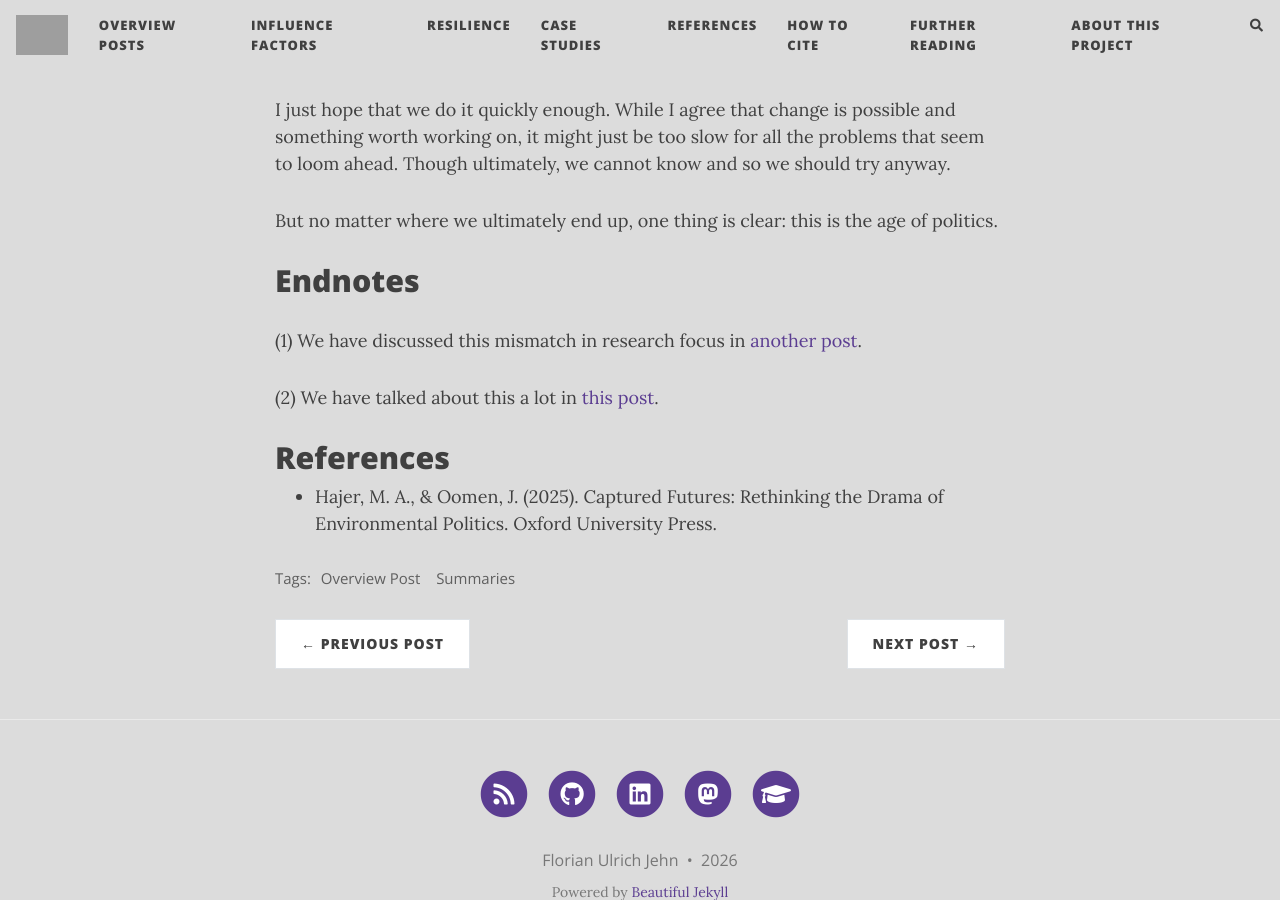
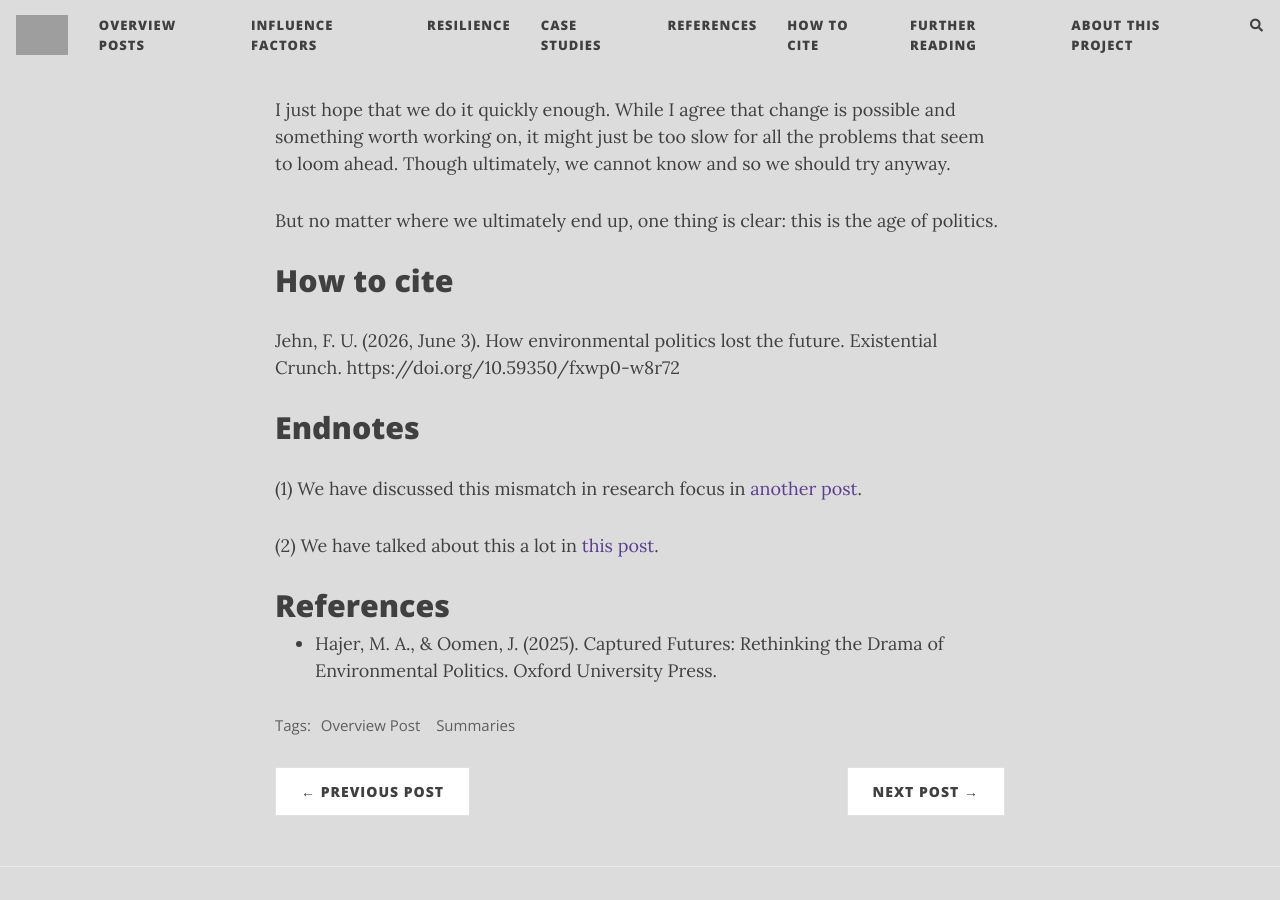
Before and after one commit to florianjehn/Societal_Collapse, a Jekyll site: the page built from _posts/2026-04-07-captured_futures.md, in a window 1280 px wide and 900 px high, scrolled down 17787 px. Built offline with Jekyll 4.4.1, drawn with Linux system fonts in a browser that asks for light colours; nearby versions of some CDN libraries; comment, search, counter and statistics services are not loaded; grey boxes are pictures that could not be loaded.

Commit message:
Update 2026-04-07-captured_futures.md

```diff
--- a/_posts/2026-04-07-captured_futures.md
+++ b/_posts/2026-04-07-captured_futures.md
@@ -190,6 +190,10 @@ I just hope that we do it quickly enough. While I agree that change is possible
 
 But no matter where we ultimately end up, one thing is clear: this is the age of politics.
 
+# How to cite
+
+Jehn, F. U. (2026, June 3). How environmental politics lost the future. Existential Crunch. https://doi.org/10.59350/fxwp0-w8r72
+
 # Endnotes
 (1) We have discussed this mismatch in research focus in [another post](https://existentialcrunch.substack.com/p/does-climate-science-focus-on-the).
 
```
